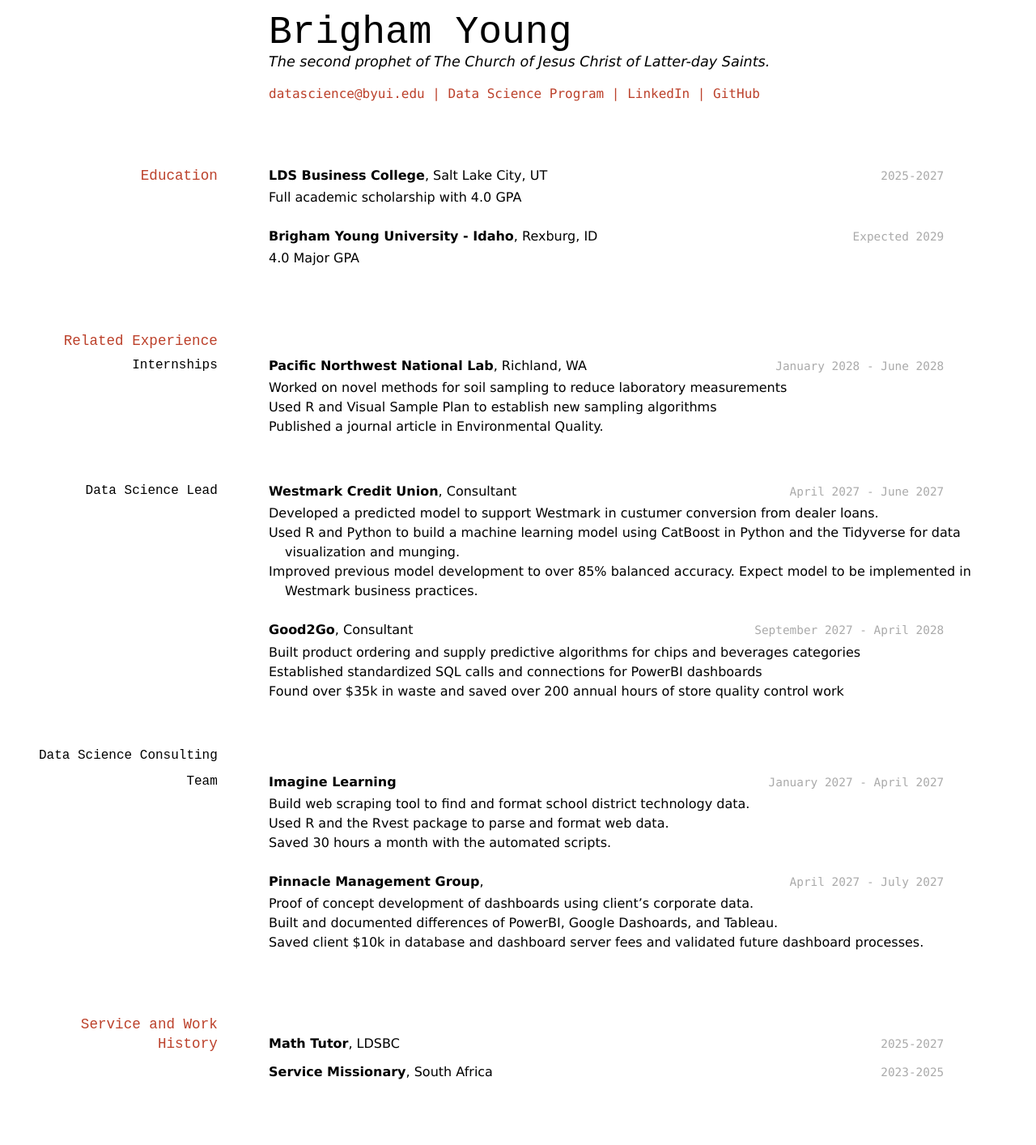
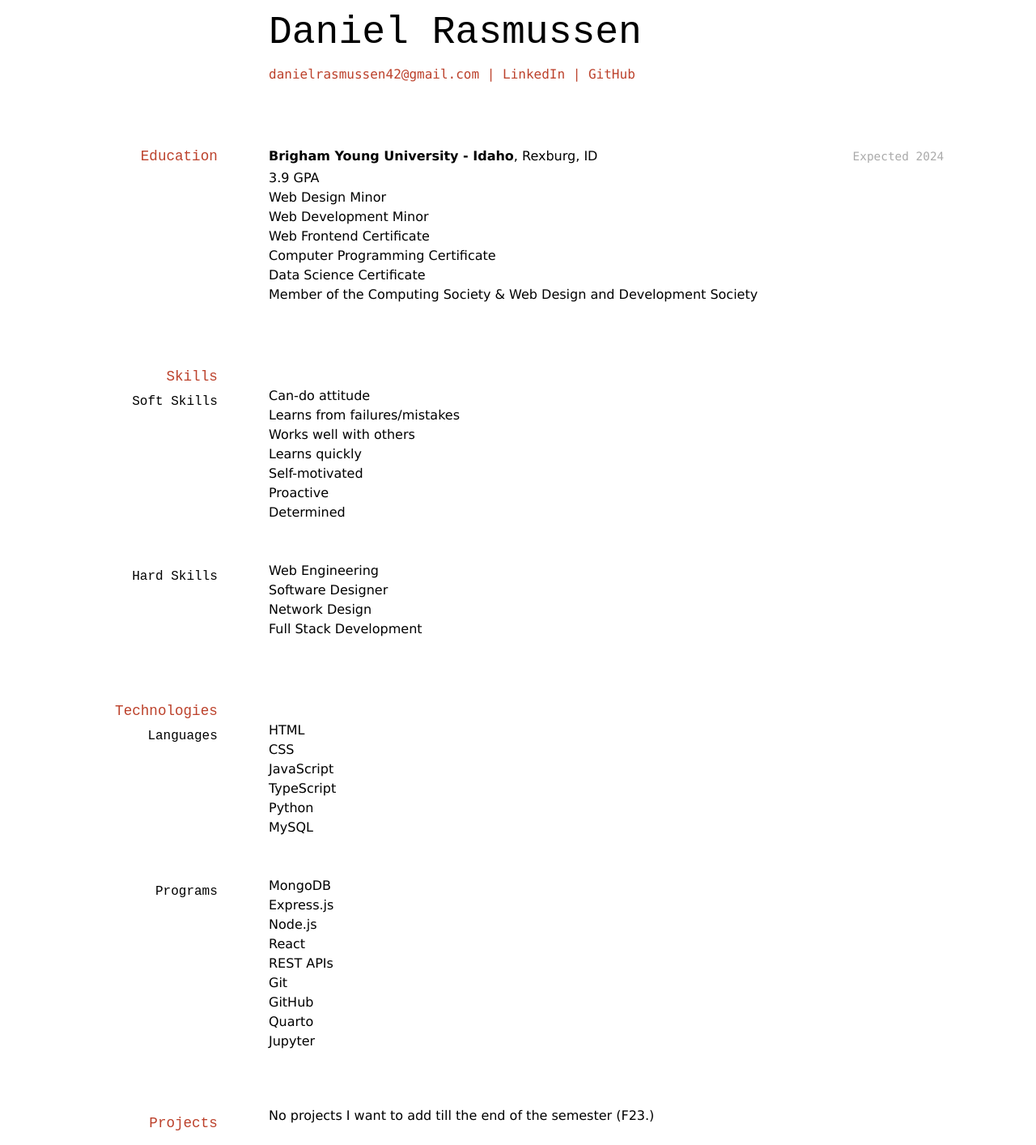
Before and after one commit to BYUIDSS/Rasmussen-Resume, a Jekyll site: the page built from docs/index.md, in a window 1280 px wide. Shown: the whole page at 81% size. Built offline with Jekyll 4.4.1, drawn with Linux system fonts in a browser that asks for light colours; before the commit the page ends 1347 px from its top, so only the background shows below that.

Commit message:
Added my markdown resume

```diff
--- a/docs/index.md
+++ b/docs/index.md
@@ -1,87 +1,65 @@
 ---
 layout: cv
-title: Brigham Young's Resume
+title: Daniel Rasmussen's Resume
 ---
-# Brigham Young
-The second prophet of The Church of Jesus Christ of Latter-day Saints.
+# Daniel Rasmussen
 
 <div id="webaddress">
-<a href="datascience@byui.edu">datascience@byui.edu</a>
-| <a href="https://byuidatascience.github.io/development.html">Data Science Program</a>
-| <a href="https://www.linkedin.com/groups/13537407/">LinkedIn</a>
-| <a href="https://github.com/byuids-resumes">GitHub</a>
+<a href="danielrasmussen42@gmail.com">danielrasmussen42@gmail.com</a>
+| <a href="https://www.linkedin.com/in/daniel-rasmussen-3a7b87218/">LinkedIn</a>
+| <a href="https://github.com/DanielGRasmussen">GitHub</a>
 </div>
 
 <!-- https://www.monique.tech/the-art-of-markdown -->
 
 ## Education
 
-`2025-2027`
-__LDS Business College__, Salt Lake City, UT
-
-- Full academic scholarship with 4.0 GPA
-
-`Expected 2029`
+`Expected 2024`
 __Brigham Young University - Idaho__, Rexburg, ID
 
-- 4.0 Major GPA
+- 3.9 GPA
+- Web Design Minor
+- Web Development Minor
+- Web Frontend Certificate
+- Computer Programming Certificate
+- Data Science Certificate
+- Member of the Computing Society & Web Design and Development Society
 
+## Skills
+### Soft Skills
+- Can-do attitude
+- Learns from failures/mistakes
+- Works well with others
+- Learns quickly
+- Self-motivated
+- Proactive
+- Determined
 
-## Related Experience
+### Hard Skills
+- Web Engineering
+- Software Designer
+- Network Design
+- Full Stack Development
 
-### Internships
+## Technologies
+### Languages
+- HTML
+- CSS
+- JavaScript
+- TypeScript
+- Python
+- MySQL
 
-`January 2028 - June 2028`
-__Pacific Northwest National Lab__, Richland, WA
+### Programs
+- MongoDB
+- Express.js
+- Node.js
+- React
+- REST APIs
+- Git
+- GitHub
+- Quarto
+- Jupyter
 
-- Worked on novel methods for soil sampling to reduce laboratory measurements
-- Used R and Visual Sample Plan to establish new sampling algorithms
-- Published a journal article in Environmental Quality.
-
-### Data Science Lead
-
-`April 2027 - June 2027`
-__Westmark Credit Union__, Consultant
-
-- Developed a predicted model to support Westmark in custumer conversion from dealer loans.
-- Used R and Python to build a machine learning model using CatBoost in Python and the Tidyverse for data visualization and munging.
-- Improved previous model development to over 85% balanced accuracy. Expect model to be implemented in Westmark business practices.
-
-`September 2027 - April 2028`
-__Good2Go__, Consultant
-
-- Built product ordering and supply predictive algorithms for chips and beverages categories
-- Established standardized SQL calls and connections for PowerBI dashboards
-- Found over $35k in waste and saved over 200 annual hours of store quality control work
-
-### Data Science Consulting Team
-
-`January 2027 - April 2027`
-__Imagine Learning__
-
-- Build web scraping tool to find and format school district technology data.
-- Used R and the Rvest package to parse and format web data.
-- Saved 30 hours a month with the automated scripts.
-
-`April 2027 - July 2027`
-__Pinnacle Management Group__,
-
-- Proof of concept development of dashboards using client's corporate data.
-- Built and documented differences of PowerBI, Google Dashoards, and Tableau.
-- Saved client $10k in database and dashboard server fees and validated future dashboard processes.
-
-
-## Service and Work History
-
-`2025-2027`
-__Math Tutor__, LDSBC
-
-
-`2023-2025`
-__Service Missionary__, South Africa
-
-
-
-<!-- ### Footer
-
-Last updated: May 2013 -->
+## Projects
+- No projects I want to add till the end of the semester (F23.)
```
